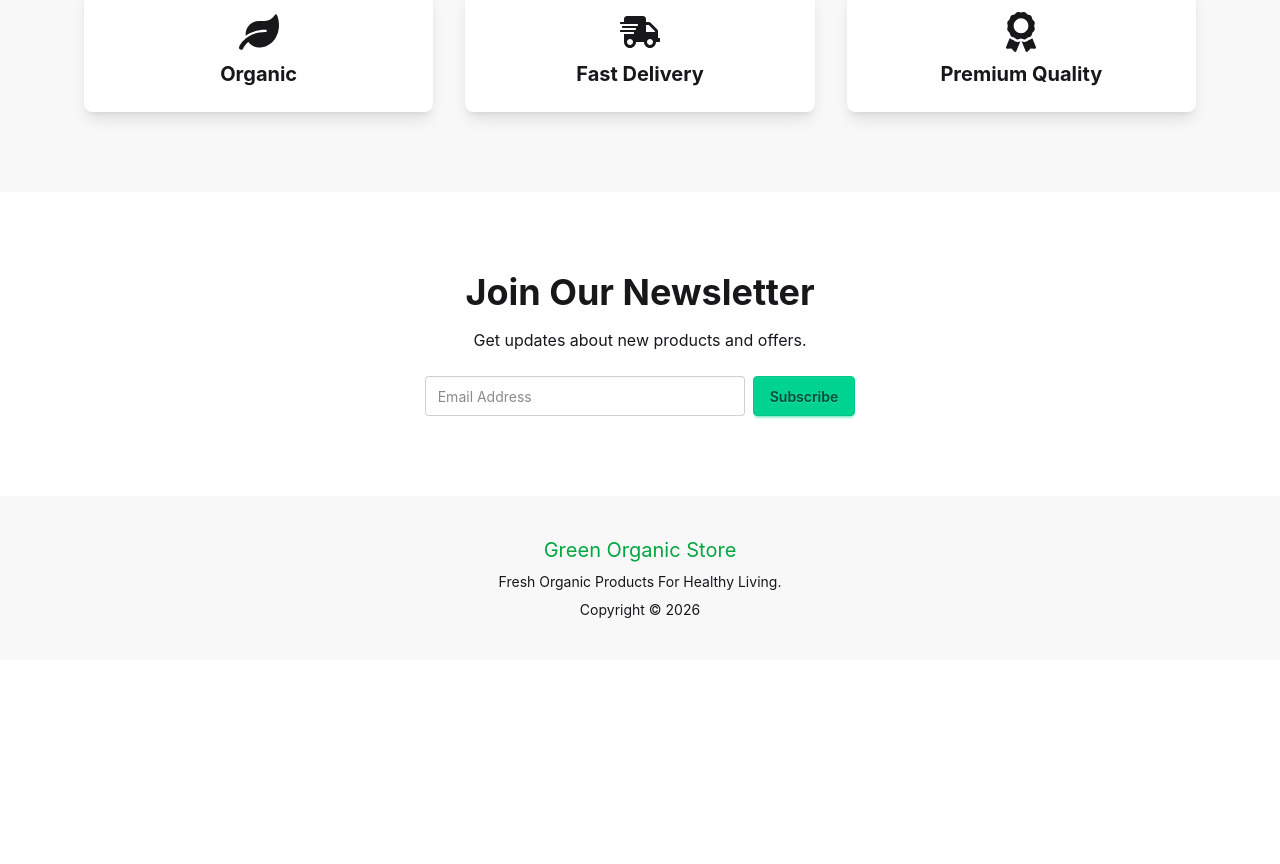
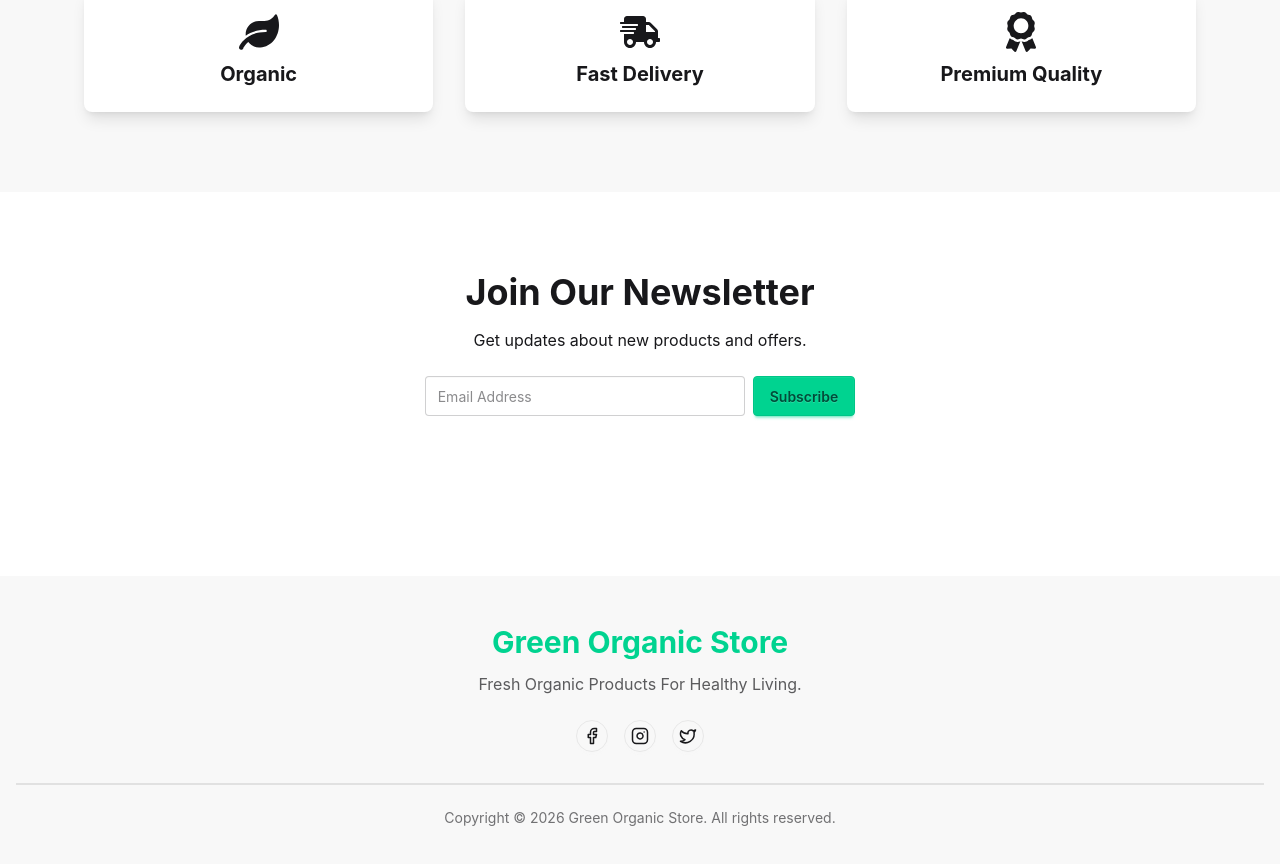
Before and after one commit to lamifaharia/Green, a React (Vite) app: page / in a window 1280 px wide. Shown: the part 2408-3272 px from the top of the page. Before the commit the page ends 3068 px from the top, so only its background shows below. Built offline with nearby package versions, Linux system fonts and the light colour scheme; no server answers.

Commit message:
new footer

```diff
--- a/src/components/Footer.jsx
+++ b/src/components/Footer.jsx
@@ -1,13 +1,43 @@
+import { Facebook, Instagram, Twitter } from "lucide-react";
+
 const Footer = () => {
-    return (
-        <footer className="footer footer-center p-10 bg-base-200 text-base-content">
-            <aside>
-                <p className="font=bold text-green-600 text-xl">Green Organic Store</p>
-                <p>Fresh Organic Products For Healthy Living.</p>
-                <p>Copyright © 2026</p>
-            </aside>
-        </footer>
-    );
+  return (
+    <footer className="bg-base-200 mt-20">
+      <div className="max-w-7xl mx-auto px-4 py-12 text-center">
+
+        <h2 className="text-3xl font-bold text-success mb-3">
+          Green Organic Store
+        </h2>
+
+        <p className="text-base-content/70 mb-6">
+          Fresh Organic Products For Healthy Living.
+        </p>
+
+        <div className="flex justify-center gap-4 mb-6">
+
+          <button className="btn btn-circle btn-sm">
+            <Facebook size={18} />
+          </button>
+
+          <button className="btn btn-circle btn-sm">
+            <Instagram size={18} />
+          </button>
+
+          <button className="btn btn-circle btn-sm">
+            <Twitter size={18} />
+          </button>
+
+        </div>
+
+        <div className="divider"></div>
+
+        <p className="text-sm text-base-content/60">
+          Copyright © 2026 Green Organic Store. All rights reserved.
+        </p>
+
+      </div>
+    </footer>
+  );
 };
 
 export default Footer;
```
